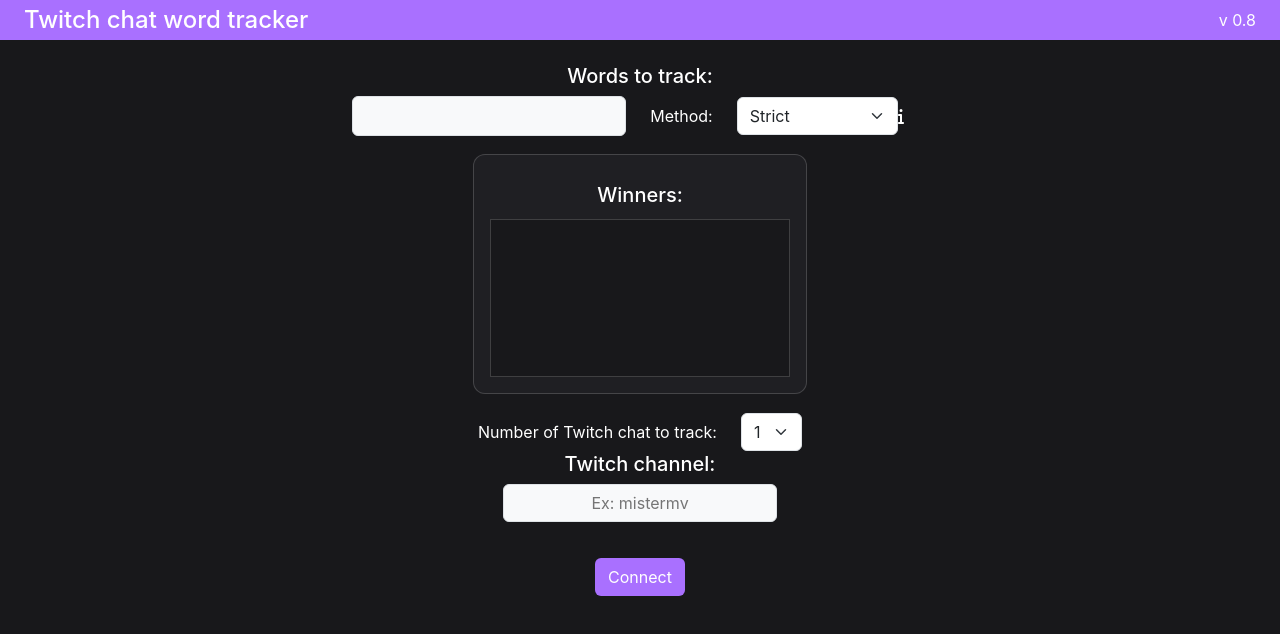
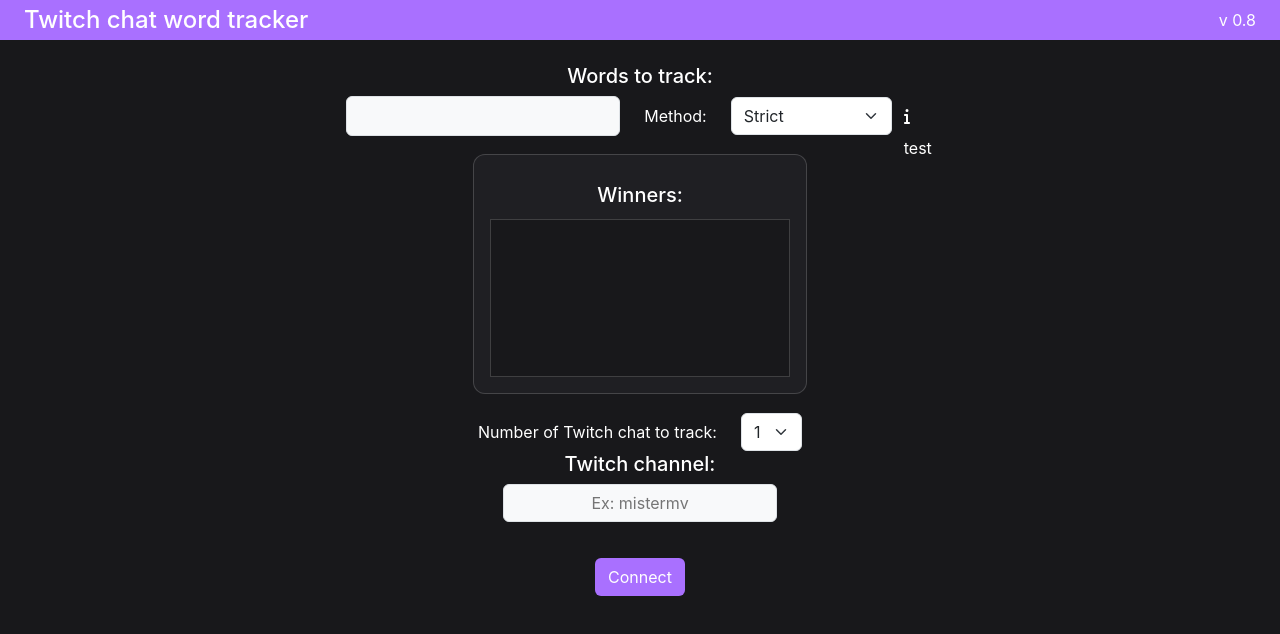
Before and after one commit to LFSchefer/chat-word-tracker, a React (Create React App) app: page / in a window 1280 px wide. Shown: the top 634 px of the page. Built offline with nearby package versions, Linux system fonts and the light colour scheme.

Commit message:
add info

```diff
--- a/src/components/Methodinfo.css
+++ b/src/components/Methodinfo.css
@@ -0,0 +1,8 @@
+.info {
+  margin-left: 12px;
+  position: relative;
+}
+
+.info-card {
+  position: absolute;
+}
--- a/src/components/Methodinfo.jsx
+++ b/src/components/Methodinfo.jsx
@@ -0,0 +1,23 @@
+import * as React from 'react';
+import './Methodinfo.css';
+import { FontAwesomeIcon } from '@fortawesome/react-fontawesome';
+import { faInfo } from '@fortawesome/free-solid-svg-icons';
+
+export default function Methodinfo(props) {
+
+  const infoText = <p>test</p>
+
+  const info = <div className='info-card'>
+    {infoText}
+  </div>
+
+
+  return (
+    <div className='info'>
+      <div className='method-info'>
+        <FontAwesomeIcon icon={faInfo} />
+      </div>
+      {info}
+    </div>
+  )
+}
--- a/src/components/WordTracker.jsx
+++ b/src/components/WordTracker.jsx
@@ -1,8 +1,8 @@
-import * as React from 'react'
-import "./WordTracker.css"
-import NumberOfChat from './NumberOfChat'
-import { FontAwesomeIcon } from '@fortawesome/react-fontawesome'
-import { faInfo } from '@fortawesome/free-solid-svg-icons'
+import * as React from 'react';
+import "./WordTracker.css";
+import NumberOfChat from './NumberOfChat';
+import Methodinfo from './Methodinfo';
+
 
 export default function WordTracker(props) {
 
@@ -80,7 +80,7 @@
       <option value="3">No Space</option>
       <option value="4">No Cap/Space</option>
     </select>
-    <FontAwesomeIcon icon={faInfo} />
+    < Methodinfo checker={checker}/>
   </div>
 
   const wordTrackerForm =
```
